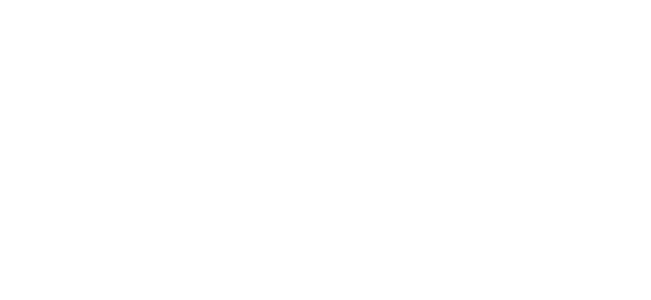
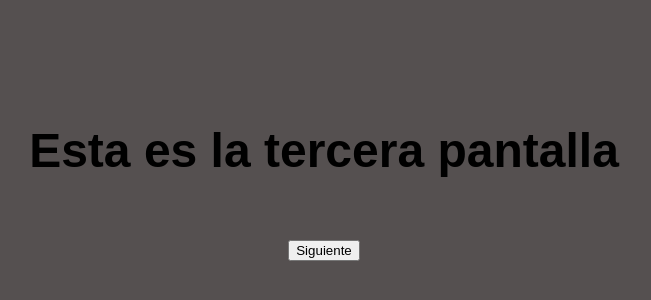
Before and after one commit to SantiagoVidela933/RummyCounterApp, a React (Vite) app: page /gamepage in a window 1280 px wide. Before the commit this address had no page. Shown: the part 224-524 px from the top of the page, without its empty margins (316-967 px from the left). Built offline with nearby package versions, Linux system fonts and the light colour scheme.

Commit message:
AgregandoRutas entre componentes. Todos conectados

```diff
--- a/src/RummyCounterApp.jsx
+++ b/src/RummyCounterApp.jsx
@@ -12,6 +12,9 @@ export const RummyCounterApp = () => {
     <Router>
       <Routes>
         <Route path="/" element={<HomePage />} />
+        <Route path="/playerspage" element={<PlayersPage/>} />
+        <Route path="/gamepage" element={<GamePage/>} />
+        <Route path="/scorepage" element={<ScorePage/>} />
       </Routes>
     </Router>
   )
--- /dev/null
+++ b/src/components/Game/GamePage.css
@@ -0,0 +1,18 @@
+.main{
+    display: flex;
+    justify-content: center;
+    height: 100vh;
+    background-color: #555050;
+}
+
+.main_container{
+    display: flex;
+    flex-direction: column;
+    justify-content: center;
+    align-items: center;
+}
+
+.main_container-h1{
+    font-size: 6vh;
+    padding-bottom: 30px;
+}
--- a/src/components/Game/GamePage.jsx
+++ b/src/components/Game/GamePage.jsx
@@ -1,8 +1,26 @@
+import { useNavigate } from "react-router-dom";
+
+import './GamePage.css';
 
 export const GamePage = () => {
+
+  const navigate = useNavigate();
+
+  const onHandleButtonClick = () => {
+    navigate('/scorepage')
+  }
+
   return (
-    <div>
-      <h1>Esta es la tercera pantalla</h1>
+    <div className="main">
+      <div className="main_container">
+        <h1 className="main_container-h1">Esta es la tercera pantalla</h1>
+        <button
+          className="main_container-button"
+          onClick={onHandleButtonClick}
+        >
+          Siguiente
+        </button>
+      </div>
     </div>
   )
 }
--- a/src/components/Home/HomePage.jsx
+++ b/src/components/Home/HomePage.jsx
@@ -1,11 +1,24 @@
+import { useNavigate } from 'react-router-dom';
 import './HomePage.css';
 
 export const HomePage = () => {
+
+  const navigate = useNavigate();
+
+  const onHandleButtonClick = () => {
+    navigate('/playerspage')
+  }
+
   return (
     <div className="main">
         <div className="main_container">
           <h1 className="main_container-h1">RummyCounterApp</h1>
-          <button className="main_container-button">Iniciar</button>
+          <button
+            className="main_container-button"
+            onClick={onHandleButtonClick}
+          >
+            Iniciar
+          </button>
         </div>
     </div>
   )
--- /dev/null
+++ b/src/components/Players/PlayersPage.css
@@ -0,0 +1,18 @@
+.main{
+    display: flex;
+    justify-content: center;
+    height: 100vh;
+    background-color: #555050;
+}
+
+.main_container{
+    display: flex;
+    flex-direction: column;
+    justify-content: center;
+    align-items: center;
+}
+
+.main_container-h1{
+    font-size: 6vh;
+    padding-bottom: 30px;
+}
--- a/src/components/Players/PlayersPage.jsx
+++ b/src/components/Players/PlayersPage.jsx
@@ -1,8 +1,25 @@
+import { useNavigate } from 'react-router-dom';
+import './PlayersPage.css';
 
 export const PlayersPage = () => {
+
+  const navigate = useNavigate();
+
+  const onHandleButtonClick = () => {
+    navigate('/gamepage');
+  }
+
   return (
-    <div>
-      <h1>Esta es la segunda pantalla</h1>
+    <div className="main">
+      <div className="main_container">
+        <h1 className="main_container-h1">Esta es la segunda pantalla</h1>
+        <button
+          className='main_container-button'
+          onClick={onHandleButtonClick}
+        >
+          Siguiente
+        </button>
+      </div>
     </div>
   )
 }
--- /dev/null
+++ b/src/components/Score/ScorePage.css
@@ -0,0 +1,18 @@
+.main{
+    display: flex;
+    justify-content: center;
+    height: 100vh;
+    background-color: #555050;
+}
+
+.main_container{
+    display: flex;
+    flex-direction: column;
+    justify-content: center;
+    align-items: center;
+}
+
+.main_container-h1{
+    font-size: 6vh;
+    padding-bottom: 30px;
+}
--- a/src/components/Score/ScorePage.jsx
+++ b/src/components/Score/ScorePage.jsx
@@ -1,8 +1,26 @@
+import { useNavigate } from "react-router-dom";
+
+import './ScorePage.css';
 
 export const ScorePage = () => {
+
+  const navigate = useNavigate();
+
+  const onHandleButtonClick = () => {
+    navigate('/')
+  }
+
   return (
-    <div>
-      <h1>Esta es la cuarta pantalla</h1>
+    <div className="main">
+      <div className="main_container">
+        <h1>Esta es la cuarta pantalla</h1>
+        <button
+          className="main_container-button"
+          onClick={onHandleButtonClick}
+        >
+          Reiniciar
+        </button>
+      </div>
     </div>
   )
 }
```
